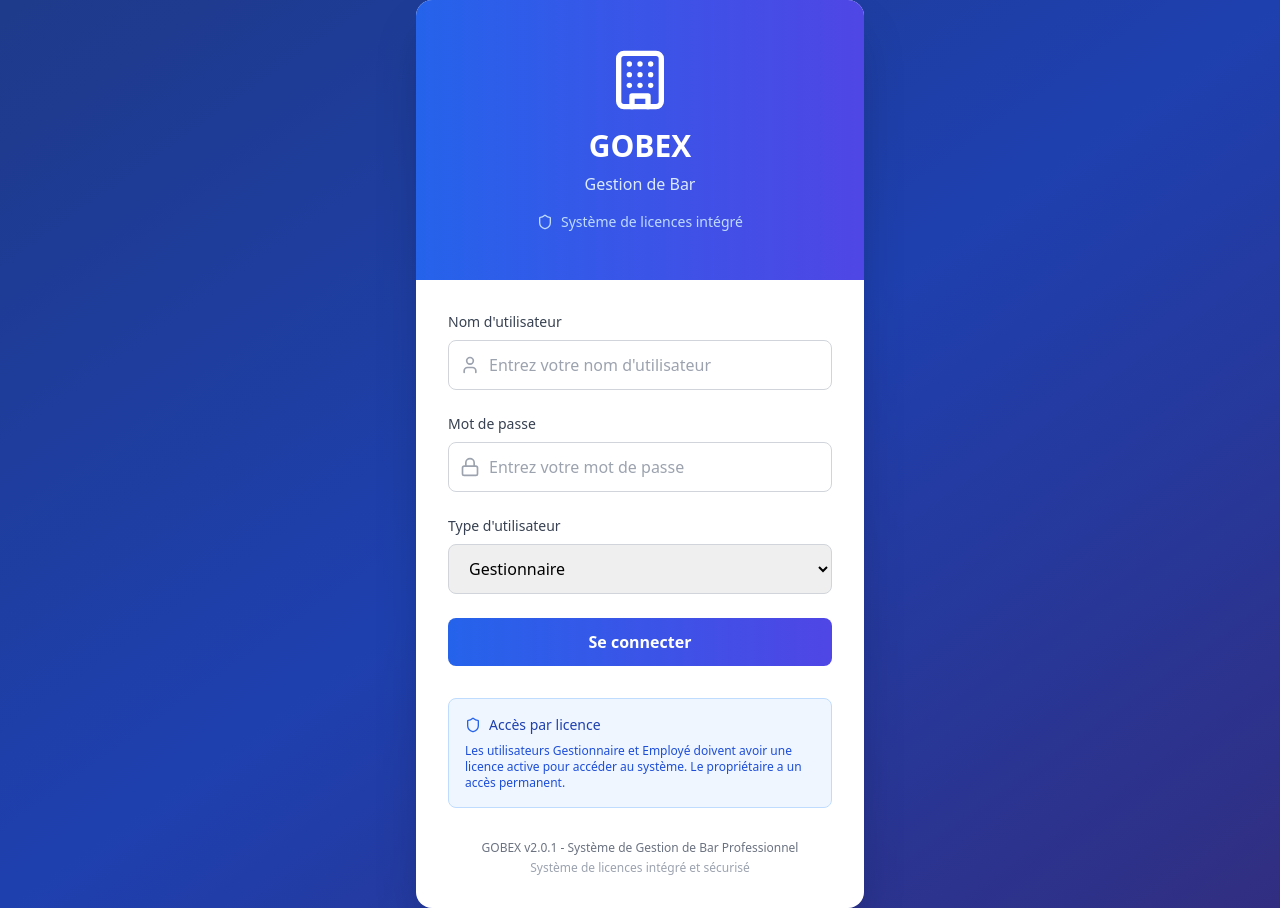
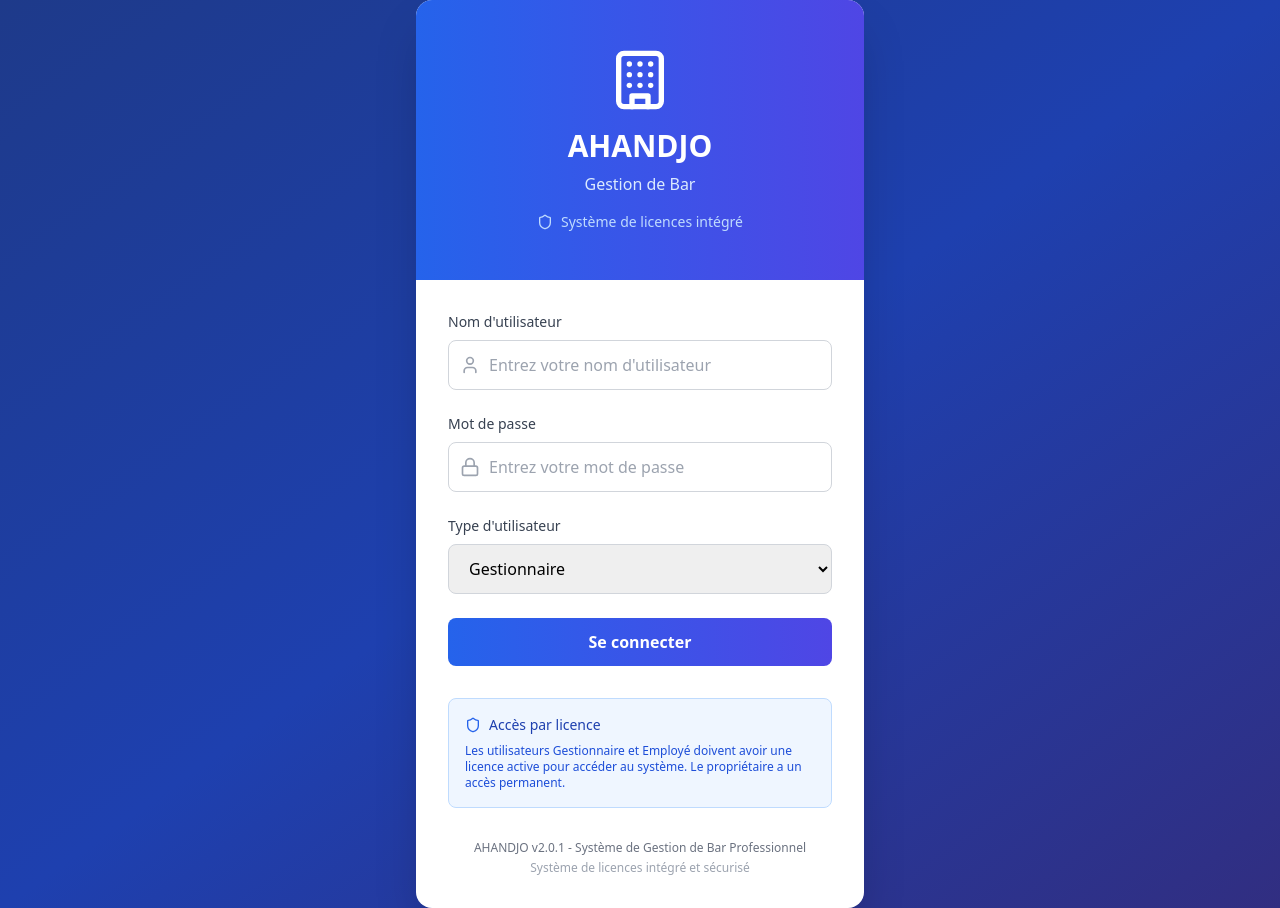
Before and after one commit to dionisse/barmanagerfinal, a React (Vite) app: page / in a window 1280 px wide. Built offline with nearby package versions, Linux system fonts and the light colour scheme; no server answers; the database is empty.

Commit message:
Updated LoginForm.tsx

```diff
--- a/src/components/LoginForm.tsx
+++ b/src/components/LoginForm.tsx
@@ -40,7 +40,7 @@ const LoginForm: React.FC<LoginFormProps> = ({ onLogin }) => {
         <div className="bg-white rounded-2xl shadow-2xl overflow-hidden">
           <div className="bg-gradient-to-r from-blue-600 to-indigo-600 px-8 py-12 text-center">
             <Building className="mx-auto h-16 w-16 text-white mb-4" />
-            <h1 className="text-3xl font-bold text-white">GOBEX</h1>
+            <h1 className="text-3xl font-bold text-white">AHANDJO</h1>
             <p className="text-blue-100 mt-2">Gestion de Bar</p>
             <div className="flex items-center justify-center space-x-2 mt-4">
               <Shield className="h-4 w-4 text-blue-200" />
@@ -131,7 +131,7 @@ const LoginForm: React.FC<LoginFormProps> = ({ onLogin }) => {
 
             <div className="mt-8 text-center">
               <p className="text-xs text-gray-500">
-                GOBEX v2.0.1 - Système de Gestion de Bar Professionnel
+                AHANDJO v2.0.1 - Système de Gestion de Bar Professionnel
               </p>
               <p className="text-xs text-gray-400 mt-1">
                 Système de licences intégré et sécurisé
```
